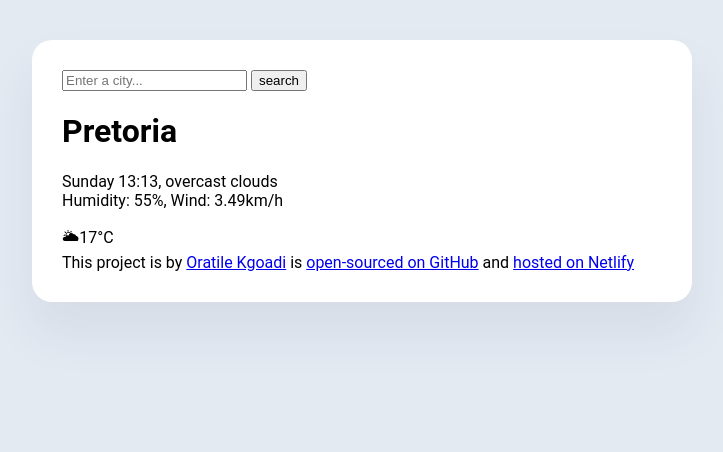
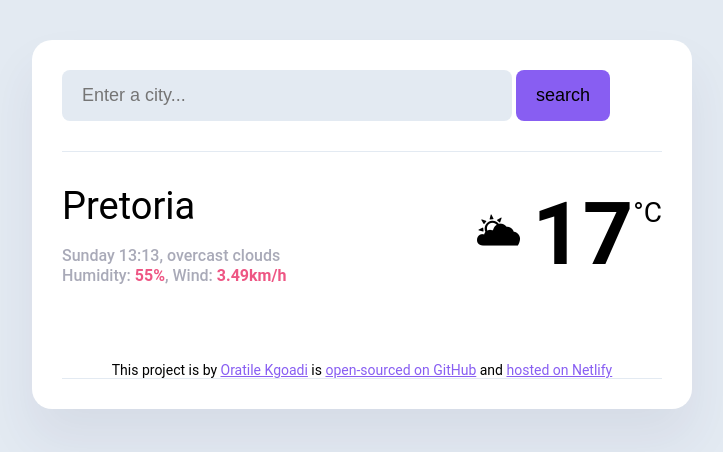
Before and after one commit to Orakgoadi/Bosa, a plain HTML site: page index.html in a window 1280 px wide. Shown: the whole page, without its empty margins (278-1001 px from the left). Drawn offline with Linux system fonts and the light colour scheme.

Commit message:
added basic CSS

```diff
--- a/index.html
+++ b/index.html
@@ -9,20 +9,30 @@
   <body>
    <div class="weather-app">
     <header>
-      <input type="search" placeholder="Enter a city..." required>
-      <input type="submit" value="search">
+     <form class="search-form">
+      <input type="search" placeholder="Enter a city..." required class="search-form-input">
+      <input type="submit" value="search" class="search-form-button">
+     </form>
     </header>
     <main>
+    <div class=weather-app-data>
      <div>
-      <h1>Pretoria</h1>
-       <p>
+      <h class="city">Pretoria</h1>
+       <p class="weather-details">
         Sunday 13:13, overcast clouds
         <br>
-        Humidity: 55%, Wind: 3.49km/h
+        Humidity: <strong>55%</strong>, Wind: <strong>3.49km/h</strong>
        </p>
      </div>
-    <div>
-     🌥17°C
+     <div class="weather-info-container">
+      <div class="weather-icon">
+        🌥
+      </div>
+      <div class="weather-temperature">
+        17
+      </div>
+      <div class="weather-units">°C</div>
+     </div>
     </div>
     </main>
     <footer>This project is by
--- a/src/style.css
+++ b/src/style.css
@@ -2,6 +2,11 @@ body{
     background-color: #e3eaf2;
     font-family: "Roboto",sans-serif;
 }
+
+a{
+ color: #885ef2;
+}
+
 .weather-app {
     background-color: white;
     max-width: 600px;
@@ -10,3 +15,77 @@ body{
     border-radius: 20px;
     padding: 30px;
 }
+
+.city{
+    margin: 0;
+    font-size: 38px;
+    line-height: 48px;
+}
+
+.weather-details{
+    font-size: 16px;
+    line-height: 20px;
+    color: #a9aab8;
+    font-weight: 500;
+}
+
+.weather-details strong{
+    color: #ee5684;
+}
+
+.weather-temperature{
+    font-size: 88px;
+    font-weight: bold;
+    margin-left: 10px;
+}
+
+.weather-icon{
+    font-size: 44px;
+    margin-top: 22px;
+}
+
+.weather-units{
+    margin-top: 14px;
+    font-size: 28px;
+
+}
+
+header {
+    border-bottom: 1px solid #e3eaf2;
+    padding: 0 0 30px 0;}
+
+.search-form-input {
+    background-color: #e3eaf2;
+    border: none;
+    border-radius: 8px;
+    width: 75%;
+    padding: 15px 20px;
+    font-size: 18px;
+}
+.search-form-button {
+    background-color: #885ef2;
+    color: black;
+    border: none;
+    border-radius: 8px;
+    padding: 15px 20px;
+    font-size: 18px
+}
+
+main {
+    padding: 30px 0;
+}
+.weather-app-data {
+    display: flex;
+    justify-content: space-between;
+}
+footer {
+    border-bottom: 1px solid #e3eaf2;
+    padding: 30px 0 0 0;
+    text-align: center;
+    font-size: 14px;
+    color-scheme: #a9aab8;
+}
+
+.weather-info-container{
+display: flex;
+}
```
